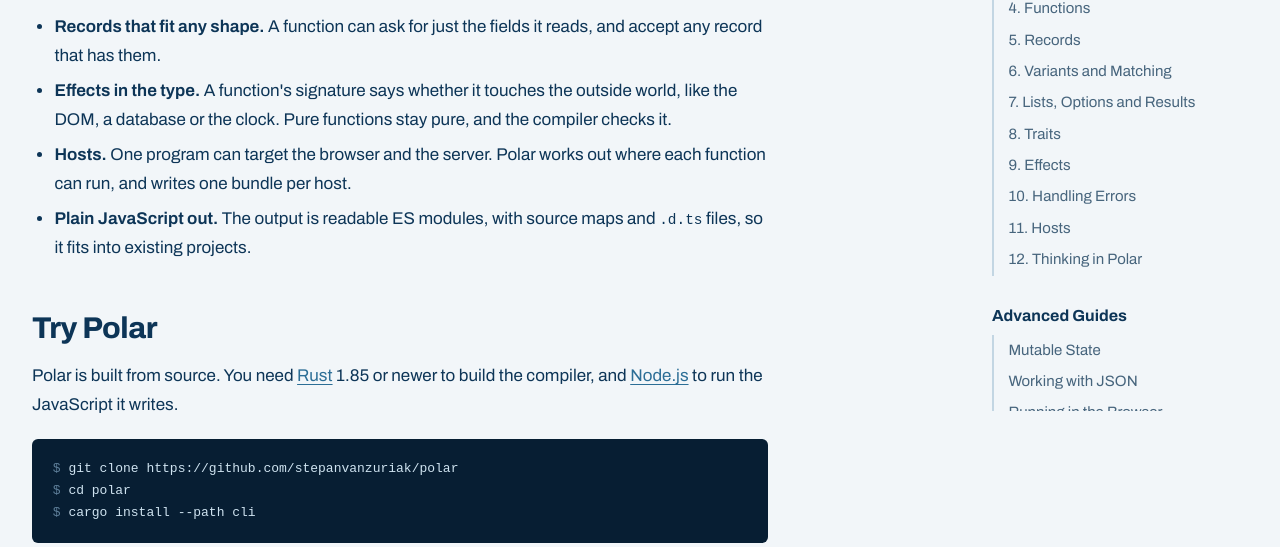
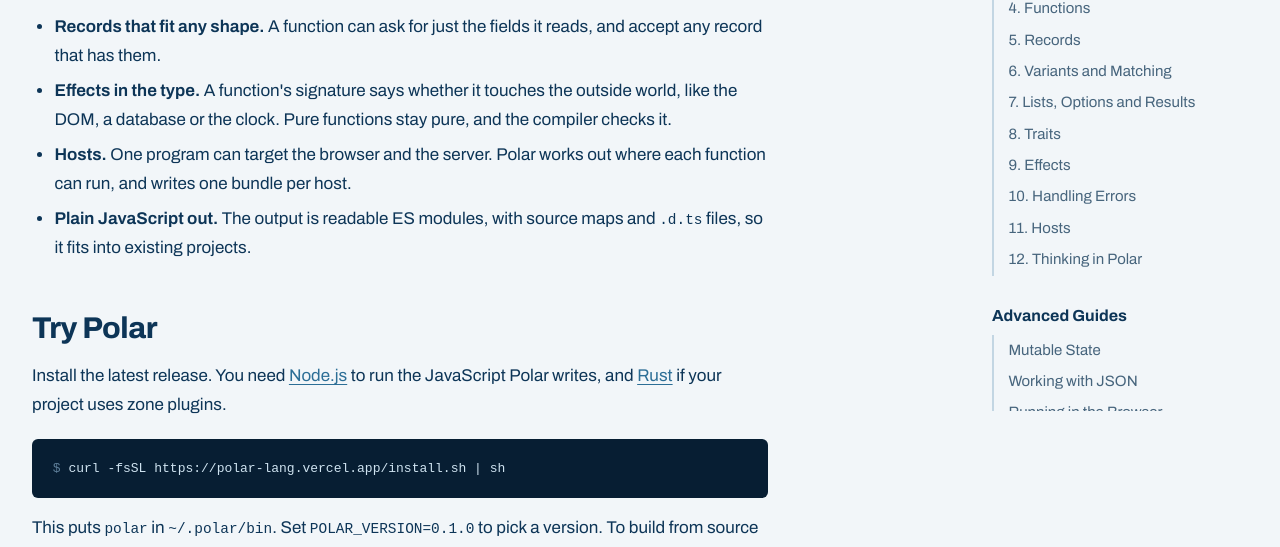
Before and after one commit to stepanvanzuriak/polar, a plain HTML site: page website/docs/getting-started.html in a window 1280 px wide. Shown: the part 389-936 px from the top of the page. Drawn offline with Linux system fonts and the light colour scheme; a web font is replaced by a local one.

Commit message:
P-15 Release workflow and install script

```diff
--- a/website/docs/getting-started.html
+++ b/website/docs/getting-started.html
@@ -75,11 +75,18 @@
 
           <h2 id="try-polar">Try Polar</h2>
           <p>
-            Polar is built from source. You need
-            <a href="https://www.rust-lang.org/tools/install">Rust</a> 1.85 or
-            newer to build the compiler, and
-            <a href="https://nodejs.org/">Node.js</a> to run the JavaScript it
-            writes.
+            Install the latest release. You need
+            <a href="https://nodejs.org/">Node.js</a> to run the JavaScript
+            Polar writes, and <a href="https://www.rust-lang.org/tools/install">Rust</a>
+            if your project uses zone plugins.
+          </p>
+          <pre
+            class="code"
+          ><code><span class="pr">$</span> curl -fsSL https://polar-lang.vercel.app/install.sh | sh</code></pre>
+          <p>
+            This puts <code>polar</code> in <code>~/.polar/bin</code>. Set
+            <code>POLAR_VERSION=0.1.0</code> to pick a version. To build from
+            source instead, you need Rust 1.85 or newer:
           </p>
           <pre
             class="code"
```
Also changed, not shown: website/index.html (+1 -3 lines), .github/workflows/release.yml (added), README.md, 1 other file.
